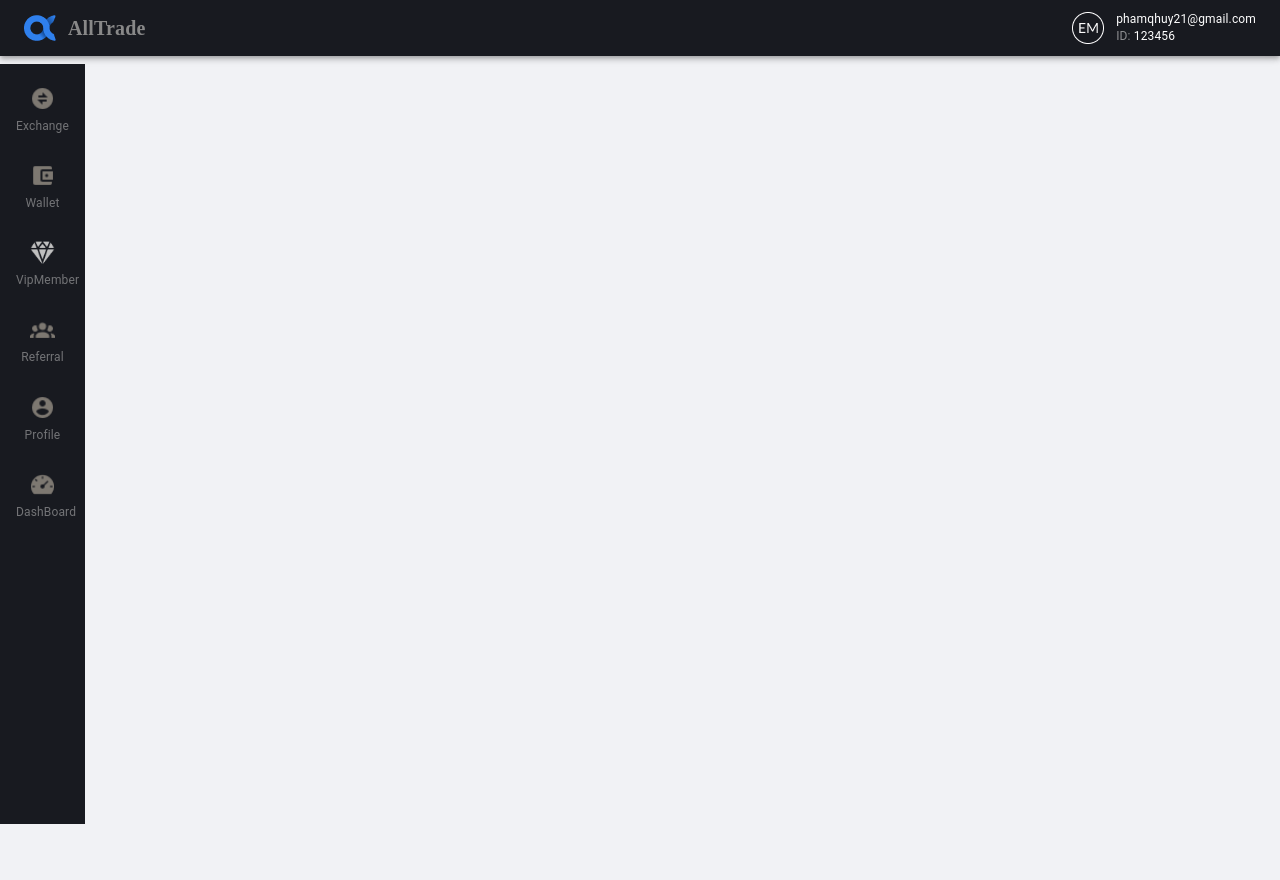
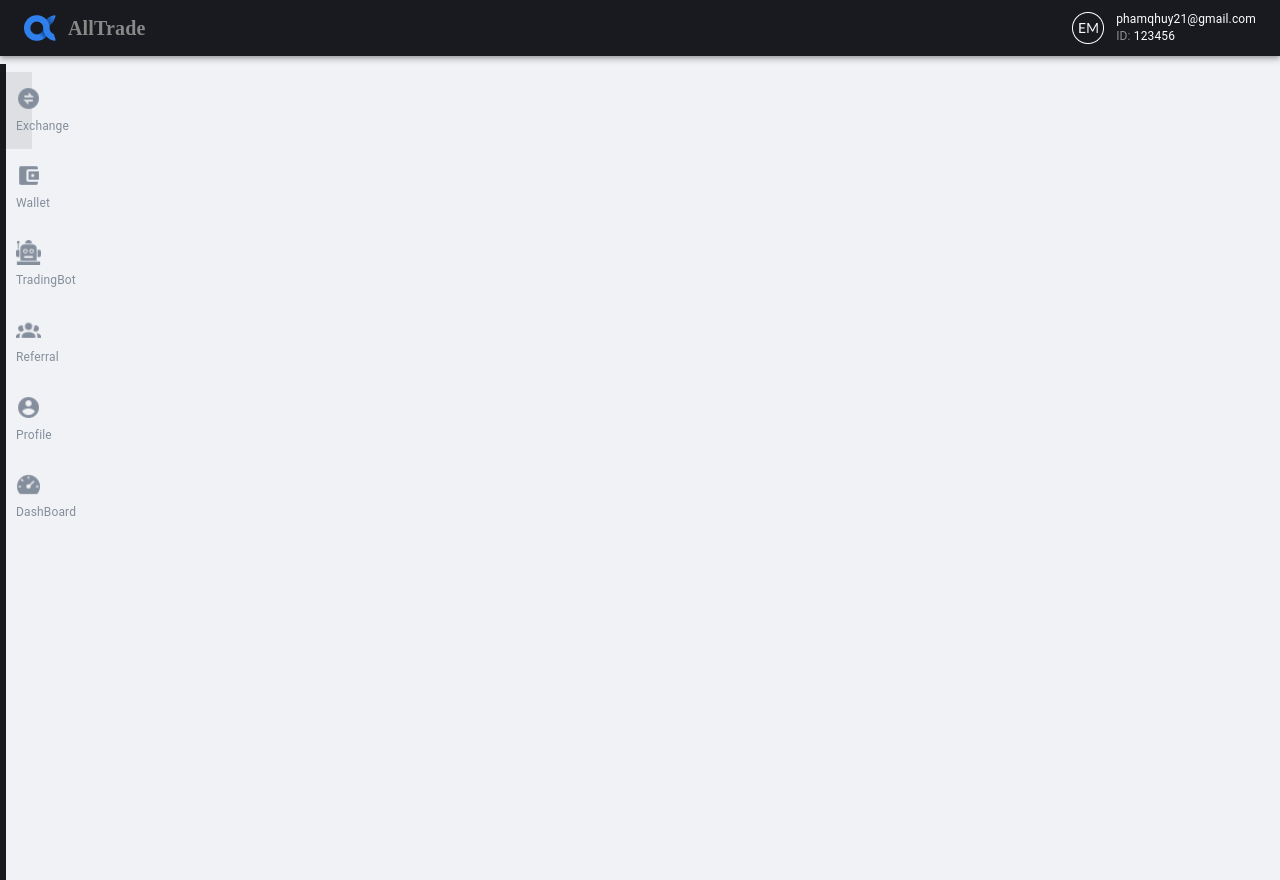
Before and after one commit to phamqhuy21/alltrade, a React (Create React App) app: page /trading in a window 1280 px wide. Built offline with nearby package versions, Linux system fonts and the light colour scheme; some icons are missing.

Commit message:
fix(component/SideBar/SideBar.jsx): update style, ui

```diff
--- a/src/components/SideBar/SideBar.jsx
+++ b/src/components/SideBar/SideBar.jsx
@@ -2,13 +2,12 @@ import {
   createStyles,
   List,
   ListItem,
-  ListItemIcon,
   ListItemText,
   makeStyles,
 } from "@material-ui/core";
 import Dashboard from "../../assets/img/Dashboard.png";
 import AccountGroup from "../../assets/img/AccountGroup.png";
-import Diamond from "../../assets/img/Diamond.png";
+import Bot from "../../assets/img/Bot.png";
 import Exchange from "../../assets/img/Exchange.png";
 import Wallet from "../../assets/img/Wallet.png";
 import Account from "../../assets/img/Account.png";
@@ -21,10 +20,10 @@ const useStyles = makeStyles(
       root: {
         backgroundColor: "#181A20",
         color: "#fff",
-        minHeight: "95vh",
-        maxWidth: 85,
+        minHeight: "105vh",
+        width: "6%",
       },
-      iconItem: { textAlign: "center", filter: "invert(75%)" },
+      iconItem: { textAlign: "center" },
     }),
   { index: 1 }
 );
@@ -36,12 +35,14 @@ function SideBar(props) {
   return (
     <div className={classes.root}>
       <List>
-        <ListItem button>
+        <ListItem button selected={true}>
           <ListItemText
             className={classes.iconItem}
             primary={<img src={`${Exchange}`} alt="Exchange" width={25} />}
             secondary={
-              <p style={{ fontSize: "12px" }}>{jsUcfirst(t("exchange"))}</p>
+              <p style={{ fontSize: "12px", color: "#848E9C" }}>
+                {jsUcfirst(t("exchange"))}
+              </p>
             }
           />
         </ListItem>
@@ -50,16 +51,20 @@ function SideBar(props) {
             className={classes.iconItem}
             primary={<img src={`${Wallet}`} alt="Wallet" width={25} />}
             secondary={
-              <p style={{ fontSize: "12px" }}>{jsUcfirst(t("wallet"))}</p>
+              <p style={{ fontSize: "12px", color: "#848E9C" }}>
+                {jsUcfirst(t("wallet"))}
+              </p>
             }
           />
         </ListItem>
         <ListItem button>
           <ListItemText
             className={classes.iconItem}
-            primary={<img src={`${Diamond}`} alt="Diamond" width={25} />}
+            primary={<img src={`${Bot}`} alt="Diamond" width={25} />}
             secondary={
-              <p style={{ fontSize: "12px" }}>{jsUcfirst(t("vipMember"))}</p>
+              <p style={{ fontSize: "12px", color: "#848E9C" }}>
+                {jsUcfirst(t("tradingBot"))}
+              </p>
             }
           />
         </ListItem>
@@ -70,7 +75,9 @@ function SideBar(props) {
               <img src={`${AccountGroup}`} alt="AccountGroup" width={25} />
             }
             secondary={
-              <p style={{ fontSize: "12px" }}>{jsUcfirst(t("referral"))}</p>
+              <p style={{ fontSize: "12px", color: "#848E9C" }}>
+                {jsUcfirst(t("referral"))}
+              </p>
             }
           />
         </ListItem>
@@ -79,7 +86,9 @@ function SideBar(props) {
             className={classes.iconItem}
             primary={<img src={`${Account}`} alt="Account" width={25} />}
             secondary={
-              <p style={{ fontSize: "12px" }}>{jsUcfirst(t("profile"))}</p>
+              <p style={{ fontSize: "12px", color: "#848E9C" }}>
+                {jsUcfirst(t("profile"))}
+              </p>
             }
           />
         </ListItem>
@@ -88,7 +97,9 @@ function SideBar(props) {
             className={classes.iconItem}
             primary={<img src={`${Dashboard}`} alt="Dashboard" width={25} />}
             secondary={
-              <p style={{ fontSize: "12px" }}>{jsUcfirst(t("dashBoard"))}</p>
+              <p style={{ fontSize: "12px", color: "#848E9C" }}>
+                {jsUcfirst(t("dashBoard"))}
+              </p>
             }
           />
         </ListItem>
```
